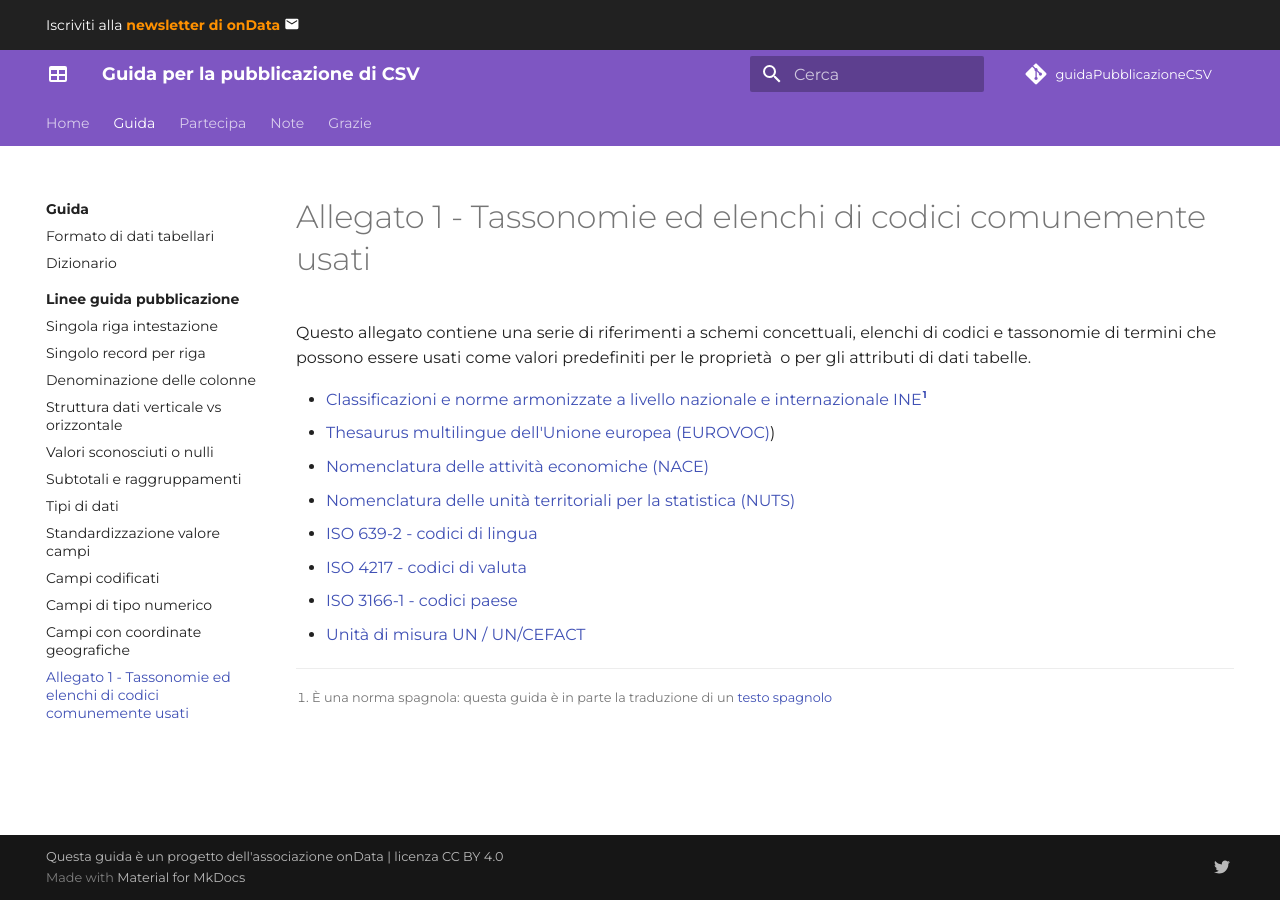
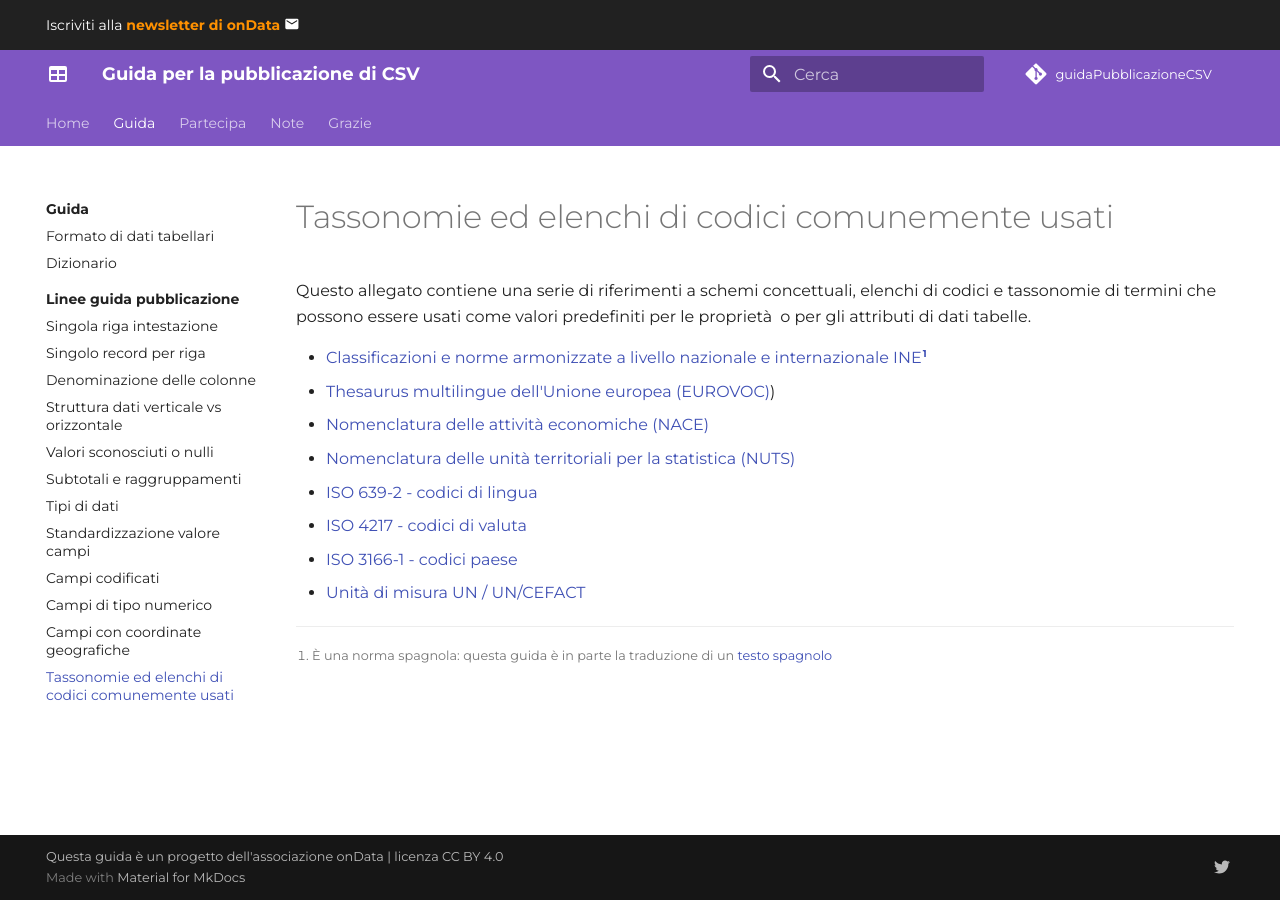
Before and after one commit to ondata/guidaPraticaPubblicazioneCSV, an MkDocs documentation site: the page built from docs/guida/linee_guida_pubblicazione/Allegato1_tassonomie_elenchi_codici.md, in a window 1280 px wide. Built offline with MkDocs 1.6.1 and Material for MkDocs 9.7.7, drawn with Linux system fonts in a browser that asks for light colours; comment, search, counter and statistics services are not loaded.

Commit message:
aggiornata TOC

```diff
--- a/mkdocs.yml
+++ b/mkdocs.yml
@@ -65,7 +65,7 @@ nav:
           - Campi codificati: guida/linee_guida_pubblicazione/P09_campi_codificati.md
           - Campi di tipo numerico: guida/linee_guida_pubblicazione/P11_campi_tipo_numerico.md
           - Campi con coordinate geografiche: guida/linee_guida_pubblicazione/P15_campi_con_coordinate_geografiche.md
-          - Allegato 1 - Tassonomie ed elenchi di codici comunemente usati: guida/linee_guida_pubblicazione/Allegato1_tassonomie_elenchi_codici.md
+          - Tassonomie ed elenchi di codici comunemente usati: guida/linee_guida_pubblicazione/Allegato1_tassonomie_elenchi_codici.md
     - Partecipa: partecipa.md
     - Note: note_redazione.md
     - Grazie: grazie.md
```
